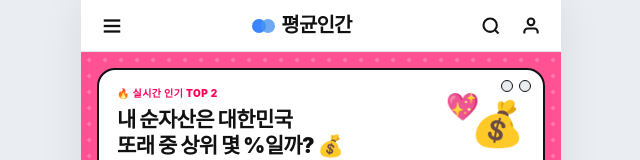
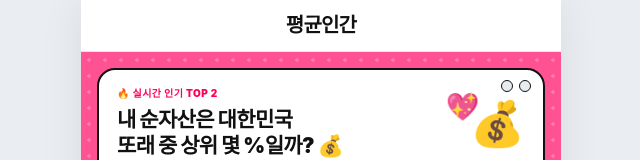
Before and after one commit to AITutor3/ko-avg-human, a React (Vite) app: page / in a window 1280 px wide. Shown: the top 160 px of the page, without its empty margins (319-959 px from the left). Built offline with nearby package versions, Linux system fonts and the light colour scheme; the HTML template or start-up script is replaced by a standard one.

Commit message:
style: 상단 헤더 메뉴/도트/검색/마이페이지 아이콘 제거

```diff
--- a/src/App.tsx
+++ b/src/App.tsx
@@ -127,35 +127,8 @@ export default function App() {
 function HeaderBar() {
   return (
     <header className="pm-header">
-      <button className="pm-icon-btn" aria-label="메뉴">
-        <svg width="22" height="22" viewBox="0 0 24 24" fill="none" stroke="currentColor" strokeWidth="2.5">
-          <line x1="3" y1="6" x2="21" y2="6" />
-          <line x1="3" y1="12" x2="21" y2="12" />
-          <line x1="3" y1="18" x2="21" y2="18" />
-        </svg>
-      </button>
-
       <div className="pm-logo">
-        <div className="pm-logo-dots">
-          <span className="dot-b1" />
-          <span className="dot-b2" />
-        </div>
         <span className="pm-logo-text">평균인간</span>
-      </div>
-
-      <div className="pm-header-right">
-        <button className="pm-icon-btn" aria-label="검색">
-          <svg width="20" height="20" viewBox="0 0 24 24" fill="none" stroke="currentColor" strokeWidth="2.5">
-            <circle cx="11" cy="11" r="8" />
-            <line x1="21" y1="21" x2="16.65" y2="16.65" />
-          </svg>
-        </button>
-        <button className="pm-icon-btn" aria-label="마이페이지">
-          <svg width="20" height="20" viewBox="0 0 24 24" fill="none" stroke="currentColor" strokeWidth="2.5">
-            <path d="M20 21v-2a4 4 0 0 0-4-4H8a4 4 0 0 0-4 4v2" />
-            <circle cx="12" cy="7" r="4" />
-          </svg>
-        </button>
       </div>
     </header>
   )
--- a/src/index.css
+++ b/src/index.css
@@ -174,7 +174,7 @@ input[type='range'] { width: 100%; accent-color: var(--accent); height: 34px; }
   height: 52px;
   display: flex;
   align-items: center;
-  justify-content: space-between;
+  justify-content: center;
   padding: 0 16px;
   background: #ffffff;
   border-bottom: 1px solid var(--line);
```
